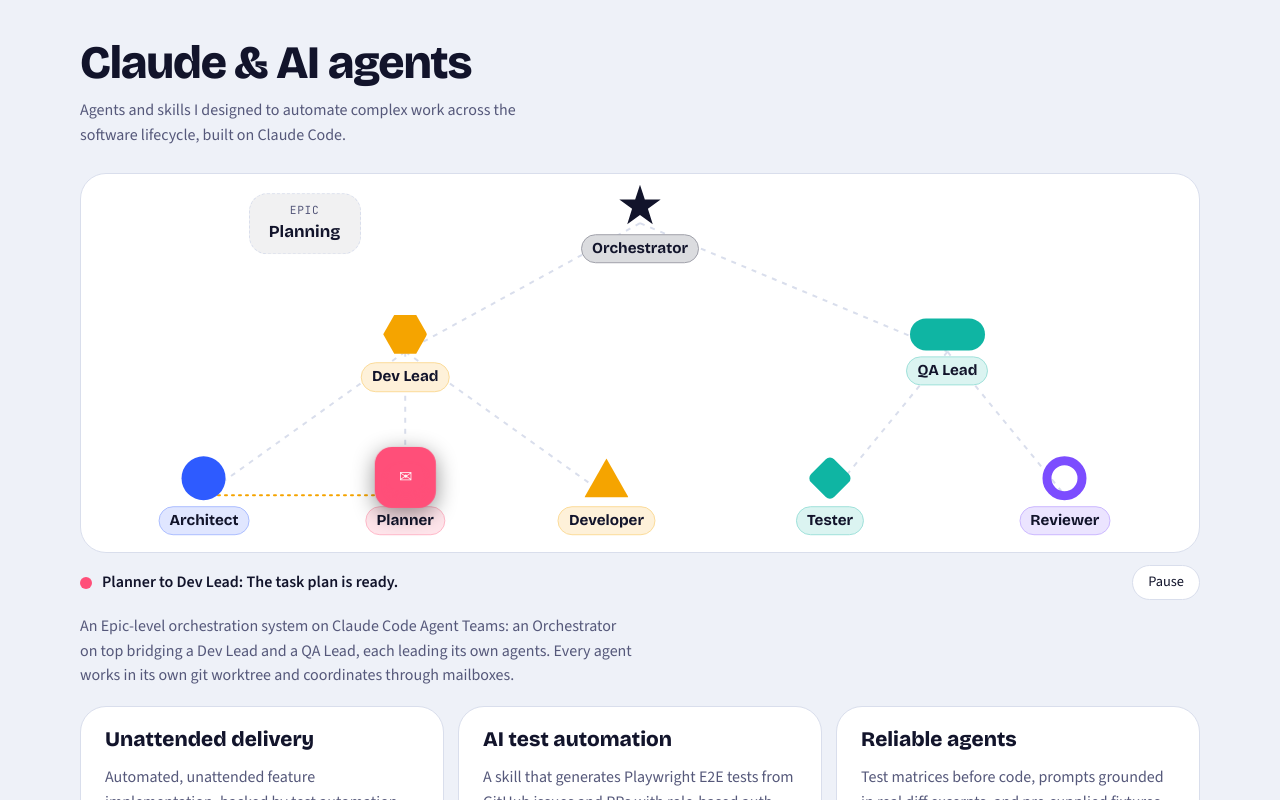
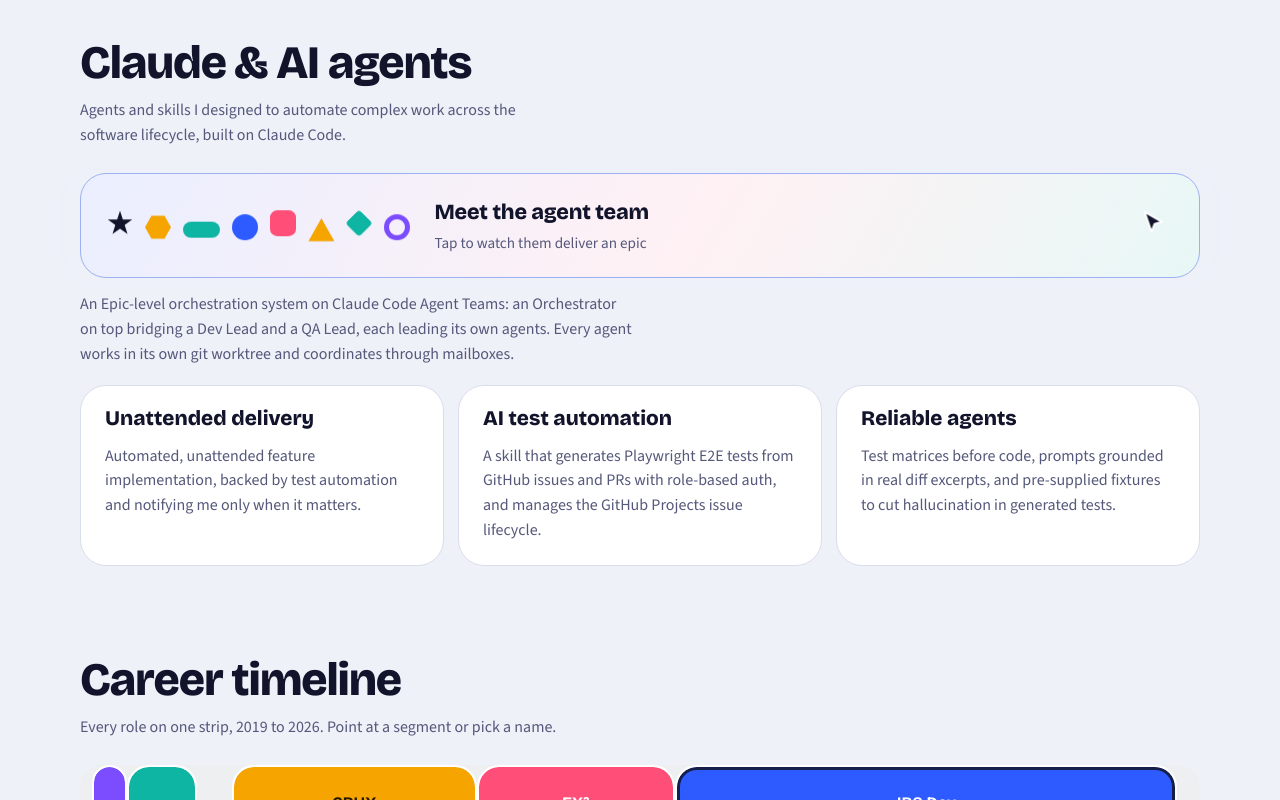
Before and after one commit to varogonz95/my-career, a plain HTML site: page index.html in a window 1280 px wide. Shown: the part 1975-2775 px from the top of the page. Drawn offline with nearby package versions, Linux system fonts and the light colour scheme.

Commit message:
Agent workflow: hover card with pop-up animation
Co-Authored-By: Claude Sonnet 5.5 <noreply@anthropic.com>
Claude-Session: https://claude.ai/code/session_01HB8AzqgH76JATaUoWpxYht

```diff
--- a/index.html
+++ b/index.html
@@ -342,6 +342,32 @@ details[open] .plus { transform: rotate(135deg); background: var(--rc); color: v
   .marquee { overflow-x: auto; }
   .mq-track { width: auto; flex-wrap: wrap; }
 }
+/* hover card + popover for the agent workflow */
+.aghover { position: relative; margin-bottom: 14px; }
+.hovcard { position: relative; width: 100%; display: flex; align-items: center; gap: 18px 24px; flex-wrap: wrap; text-align: left; cursor: pointer; border: 1px solid color-mix(in srgb, var(--c1) 35%, var(--line)); border-radius: 26px; padding: 22px 26px; background: linear-gradient(120deg, color-mix(in srgb, var(--c1) 10%, var(--surface)), color-mix(in srgb, var(--c2) 8%, var(--surface)) 55%, color-mix(in srgb, var(--c4) 10%, var(--surface))); transition: transform .25s, box-shadow .25s, border-color .25s; }
+.hovcard::before { content: ""; position: absolute; inset: -5px; border-radius: 31px; border: 2px solid var(--c1); opacity: 0; animation: hcPulse 2.6s ease-out infinite; pointer-events: none; }
+@keyframes hcPulse { 0% { opacity: .55; transform: scale(.985); } 100% { opacity: 0; transform: scale(1.025); } }
+.aghover.open .hovcard::before, .hovcard:hover::before { animation: none; }
+.hovcard:hover { transform: translateY(-2px); border-color: var(--c1); box-shadow: 0 22px 36px -26px var(--c1); }
+.hc-shapes { display: flex; align-items: center; gap: 12px; flex-wrap: wrap; }
+.hc-shapes .shp { --s: 26px; animation: hcBob 2.2s ease-in-out infinite alternate; }
+.hc-shapes .shp:nth-child(2n) { animation-delay: -.7s; }
+.hc-shapes .shp:nth-child(3n) { animation-delay: -1.3s; }
+.hc-shapes .shp-pill { --s: 22px; }
+@keyframes hcBob { from { translate: 0 -4px; } to { translate: 0 4px; } }
+.hovcard:hover .hc-shapes .shp { animation-duration: .6s; }
+.hc-text { display: flex; flex-direction: column; gap: 2px; flex: 1 1 14rem; min-width: 0; }
+.hc-text b { font-family: var(--f-display); font-size: 1.35rem; font-weight: 800; letter-spacing: -.01em; }
+.hc-text small { color: var(--muted); font-size: .95rem; }
+.hc-tap { display: none; }
+@media (hover: none) { .hc-hover { display: none; } .hc-tap { display: inline; } }
+.hc-cursor { width: 30px; height: 30px; flex: none; fill: var(--ink); stroke: var(--surface); stroke-width: 1.5; stroke-linejoin: round; animation: hcPoint 1.6s ease-in-out infinite; }
+@keyframes hcPoint { 0%, 100% { transform: translate(-6px, -4px); } 50% { transform: translate(4px, 4px) scale(.92); } }
+.aghover.open .hc-cursor { animation: none; opacity: .3; }
+.sim.pop { position: absolute; z-index: 20; left: 0; right: 0; top: 0; margin: 0; padding: 14px; border-radius: 30px; background: var(--surface); border: 1px solid var(--c1); box-shadow: 0 34px 60px -24px rgba(18, 20, 43, .45); opacity: 0; visibility: hidden; transform: translateY(10px) scale(.97); transform-origin: top center; transition: opacity .22s, transform .25s cubic-bezier(.2, .8, .2, 1), visibility 0s .25s; }
+.aghover.open .sim.pop { opacity: 1; visibility: visible; transform: none; transition: opacity .22s, transform .25s cubic-bezier(.2, .8, .2, 1); }
+.sim.pop .stage { border: 0; background: color-mix(in srgb, var(--ink) 4%, var(--surface)); }
+@media (prefers-reduced-motion: reduce) { .sim.pop { transform: none; } .hovcard::before { display: none; } }
 </style>
 
 <div class="wrap">
@@ -402,7 +428,13 @@ details[open] .plus { transform: rotate(135deg); background: var(--rc); color: v
     <div class="sec-head">
       <div><h2 id="h-ai">Claude &amp; AI agents</h2><p class="sub">Agents and skills I designed to automate complex work across the software lifecycle, built on Claude Code.</p></div>
     </div>
-    <div class="sim" id="sim">
+    <div class="aghover" id="aghover">
+      <button class="hovcard" id="hovcard" type="button" aria-expanded="false" aria-controls="sim">
+        <span class="hc-shapes" aria-hidden="true"><i class="shp shp-star" style="--rc:var(--ink)"></i><i class="shp shp-hex" style="--rc:var(--c3)"></i><i class="shp shp-pill" style="--rc:var(--c4)"></i><i class="shp shp-circle" style="--rc:var(--c1)"></i><i class="shp shp-sq" style="--rc:var(--c2)"></i><i class="shp shp-tri" style="--rc:var(--c3)"></i><i class="shp shp-dia" style="--rc:var(--c4)"></i><i class="shp shp-ring" style="--rc:var(--c5)"></i></span>
+        <span class="hc-text"><b>Meet the agent team</b><small class="hc-hint"><span class="hc-hover">Hover to watch them deliver an epic</span><span class="hc-tap">Tap to watch them deliver an epic</span></small></span>
+        <svg class="hc-cursor" viewBox="0 0 24 24" aria-hidden="true"><path d="M5 3l14 8-6 1.7L10.5 19z"/></svg>
+      </button>
+    <div class="sim pop" id="sim" role="region" aria-label="Agent team workflow">
       <div class="stage" id="stage" role="img" aria-label="Animation: an Orchestrator bridges a Dev Lead team (Architect, Planner, Developer) and a QA Lead team (Tester, Reviewer) through mailboxes until the epic is done">
         <svg class="links" viewBox="0 0 100 100" preserveAspectRatio="none" aria-hidden="true">
           <path d="M50 13 L29 47"/><path d="M50 13 L77.5 47"/><path d="M29 47 L11 85"/><path d="M29 47 L29 85"/><path d="M29 47 L47 85"/><path d="M77.5 47 L67 85"/><path d="M77.5 47 L88 85"/><path class="lat" d="M11 85 L29 85"/>
@@ -422,6 +454,7 @@ details[open] .plus { transform: rotate(135deg); background: var(--rc); color: v
         <p class="simlog" id="simlog"><span class="dot" id="simdot"></span><span id="simtxt">Each agent works in its own git worktree and sends work to the next one through a mailbox.</span></p>
         <button class="clear" id="simPlay" type="button" aria-pressed="true">Pause</button>
       </div>
+    </div>
     </div>
     <p class="aicap">An Epic-level orchestration system on Claude Code Agent Teams: an Orchestrator on top bridging a Dev Lead and a QA Lead, each leading its own agents. Every agent works in its own git worktree and coordinates through mailboxes.</p>
     <div class="trio aigrid">
@@ -840,10 +873,21 @@ details[open] .plus { transform: rotate(135deg); background: var(--rc); color: v
     function pause() { playing = false; clearTimeout(timer); btn.textContent = "Play"; btn.setAttribute("aria-pressed", "false"); clear(); msg.classList.remove("fly"); }
     btn.addEventListener("click", function () { playing ? pause() : play(); });
     var reduce = window.matchMedia && matchMedia("(prefers-reduced-motion: reduce)").matches;
+    var box = $("aghover"), card = $("hovcard"), closeT = null;
+    function setOpen(o) {
+      clearTimeout(closeT); box.classList.toggle("open", o); card.setAttribute("aria-expanded", o ? "true" : "false");
+      if (o) { if (!reduce && !started) { started = true; play(); } else if (!reduce && !playing && !userPaused) { play(); } }
+      else { if (playing) pause(); started = false; userPaused = false; }
+    }
+    var userPaused = false;
+    btn.addEventListener("click", function () { userPaused = !playing; });
     if (reduce) { btn.textContent = "Play"; btn.setAttribute("aria-pressed", "false"); }
-    if ("IntersectionObserver" in window) {
-      new IntersectionObserver(function (es) { es.forEach(function (e) { if (e.isIntersecting && !started && !reduce) { started = true; play(); } else if (!e.isIntersecting && playing) { pause(); started = false; } }); }, { threshold: .35 }).observe(stage);
-    } else if (!reduce) { play(); }
+    box.addEventListener("mouseenter", function () { if (matchMedia("(hover: hover)").matches) setOpen(true); });
+    box.addEventListener("mouseleave", function () { if (!matchMedia("(hover: hover)").matches) return; clearTimeout(closeT); closeT = setTimeout(function () { setOpen(false); }, 160); });
+    card.addEventListener("click", function () { var h = matchMedia("(hover: hover)").matches; setOpen(h ? true : !box.classList.contains("open")); });
+    card.addEventListener("focus", function () { if (card.matches(":focus-visible")) setOpen(true); });
+    document.addEventListener("keydown", function (e) { if (e.key === "Escape") setOpen(false); });
+    document.addEventListener("click", function (e) { if (!box.contains(e.target)) setOpen(false); });
   })();
 })();
 </script>
```
